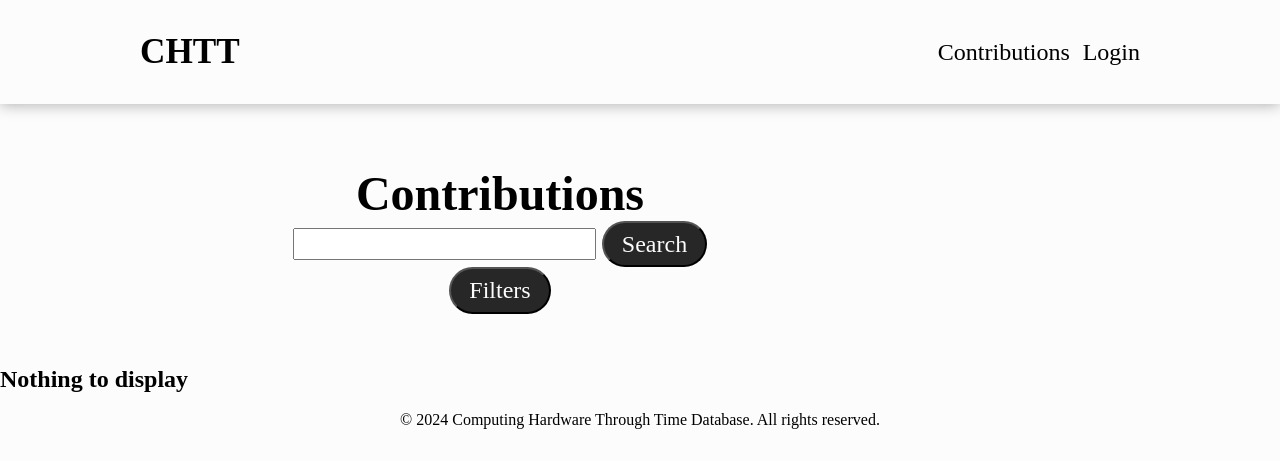
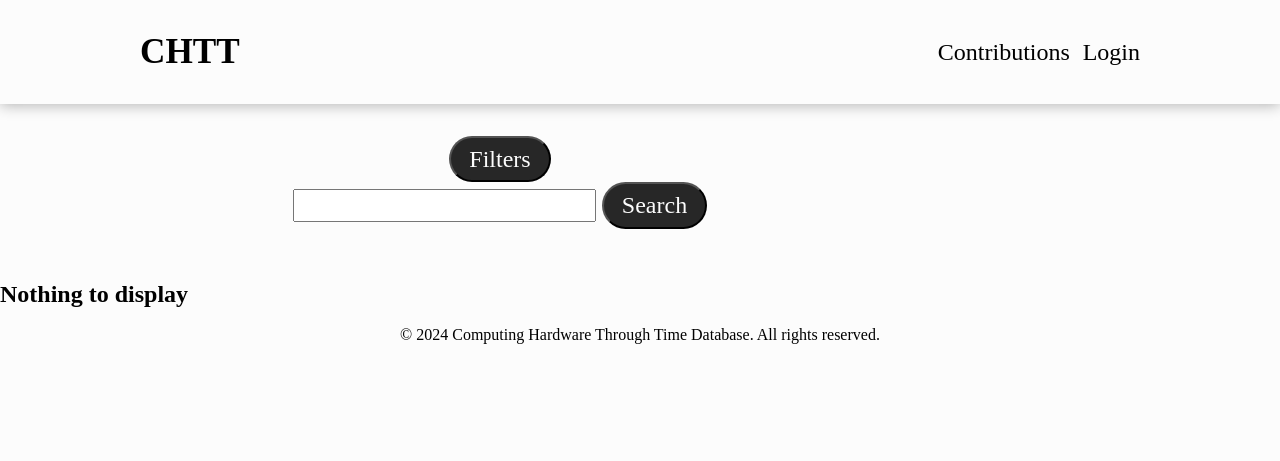
Before and after one commit to marvinobig/computing-hardware-through-time-hd, a PHP site: page /contributions.php?search=1 in a window 1280 px wide. Shown: the top 461 px of the page. Run offline with PHP 8.4, Linux system fonts and the light colour scheme; data that the repository does not hold is empty.

Commit message:
remove page title

```diff
--- a/contributions.php
+++ b/contributions.php
@@ -73,9 +73,8 @@ if ($_GET['status'] && $_GET['status'] !== 'none') {
         <main>
             <header id="contributions_header">
                 <div class="content">
-                    <h1>Contributions</h1>
+                    <?php Utilities::loadPartial('filter-form', ['database' => $database]) ?>
                     <?php Utilities::loadPartial('search') ?>
-                    <?php Utilities::loadPartial('filter-form', ['database' => $database]) ?>
                 </div>
             </header>
 
```
